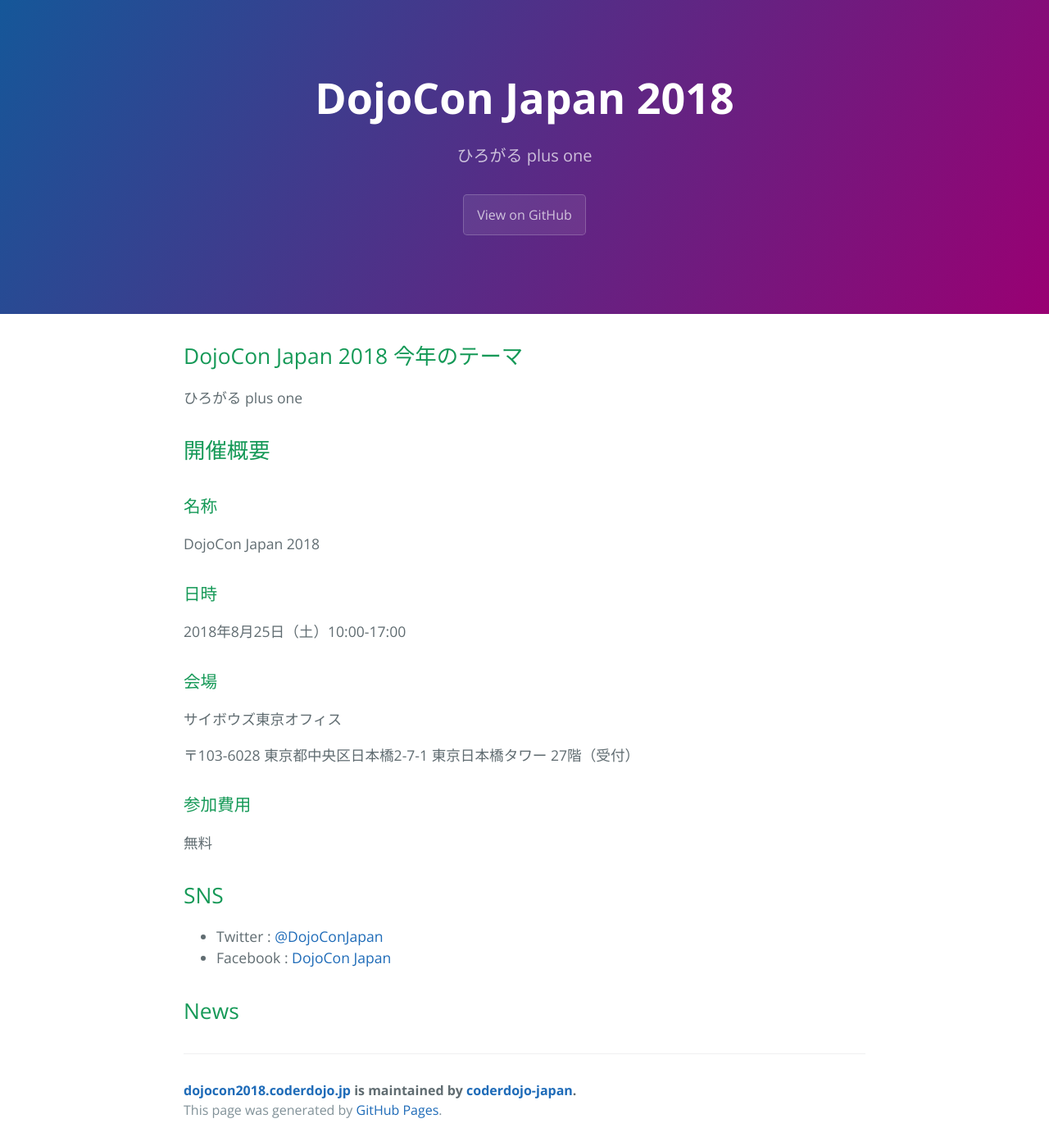
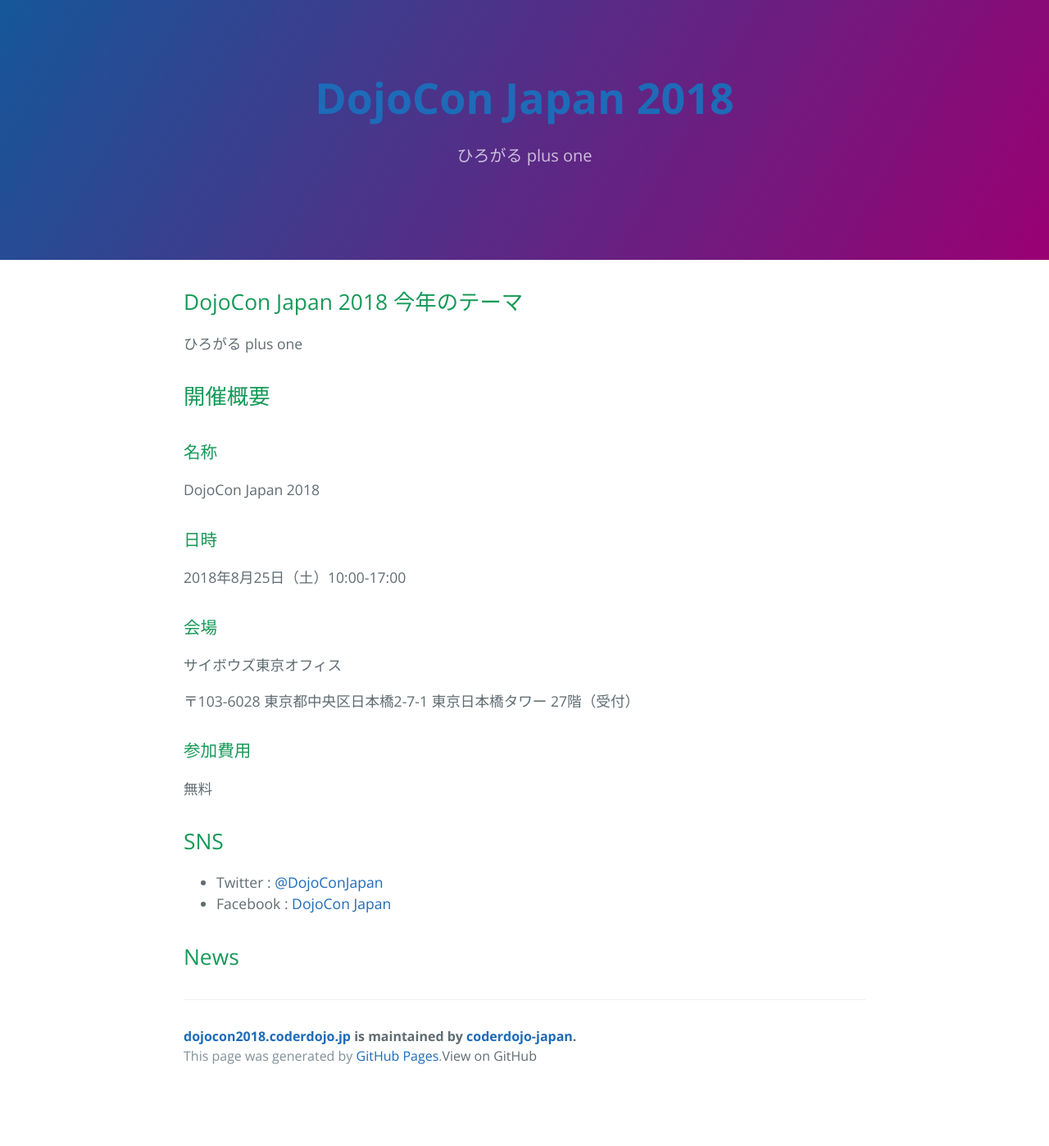
Before and after one commit to coderdojo-japan/dojocon2018.coderdojo.jp, a Jekyll site: the page built from index.md, in a window 1280 px wide. Shown: the whole page at 82% size. Built offline with Jekyll 4.4.1, drawn with Linux system fonts in a browser that asks for light colours; our own code applies the rules of GitHub Pages for plain Markdown files; after the commit the page ends 1332 px from its top, so only the background shows below that.

Commit message:
Update default.html

```diff
--- a/_layouts/default.html
+++ b/_layouts/default.html
@@ -12,11 +12,8 @@
   </head>
   <body>
     <section class="page-header">
-      <h1 class="project-name">DojoCon Japan 2018</h1>
+      <h1 class="project-name"><a href="http://dojocon2018.coderdojo.jp/">DojoCon Japan 2018</a></h1>
       <h2 class="project-tagline">ひろがる plus one</h2>
-      {% if site.github.is_project_page %}
-        <a href="{{ site.github.repository_url }}" class="btn">View on GitHub</a>
-      {% endif %}
       {% if site.show_downloads %}
         <a href="{{ site.github.zip_url }}" class="btn">Download .zip</a>
         <a href="{{ site.github.tar_url }}" class="btn">Download .tar.gz</a>
@@ -45,7 +42,10 @@
         {% if site.github.is_project_page %}
           <span class="site-footer-owner"><a href="{{ site.github.repository_url }}">{{ site.github.repository_name }}</a> is maintained by <a href="{{ site.github.owner_url }}">{{ site.github.owner_name }}</a>.</span>
         {% endif %}
-        <span class="site-footer-credits">This page was generated by <a href="https://pages.github.com">GitHub Pages</a>.</span>
+        <span class="site-footer-credits">This page was generated by <a href="https://pages.github.com">GitHub Pages</a>.</span
+      {% if site.github.is_project_page %}
+        <a href="{{ site.github.repository_url }}" class="btn">View on GitHub</a>
+      {% endif %}
       </footer>
     </section>
 
```
